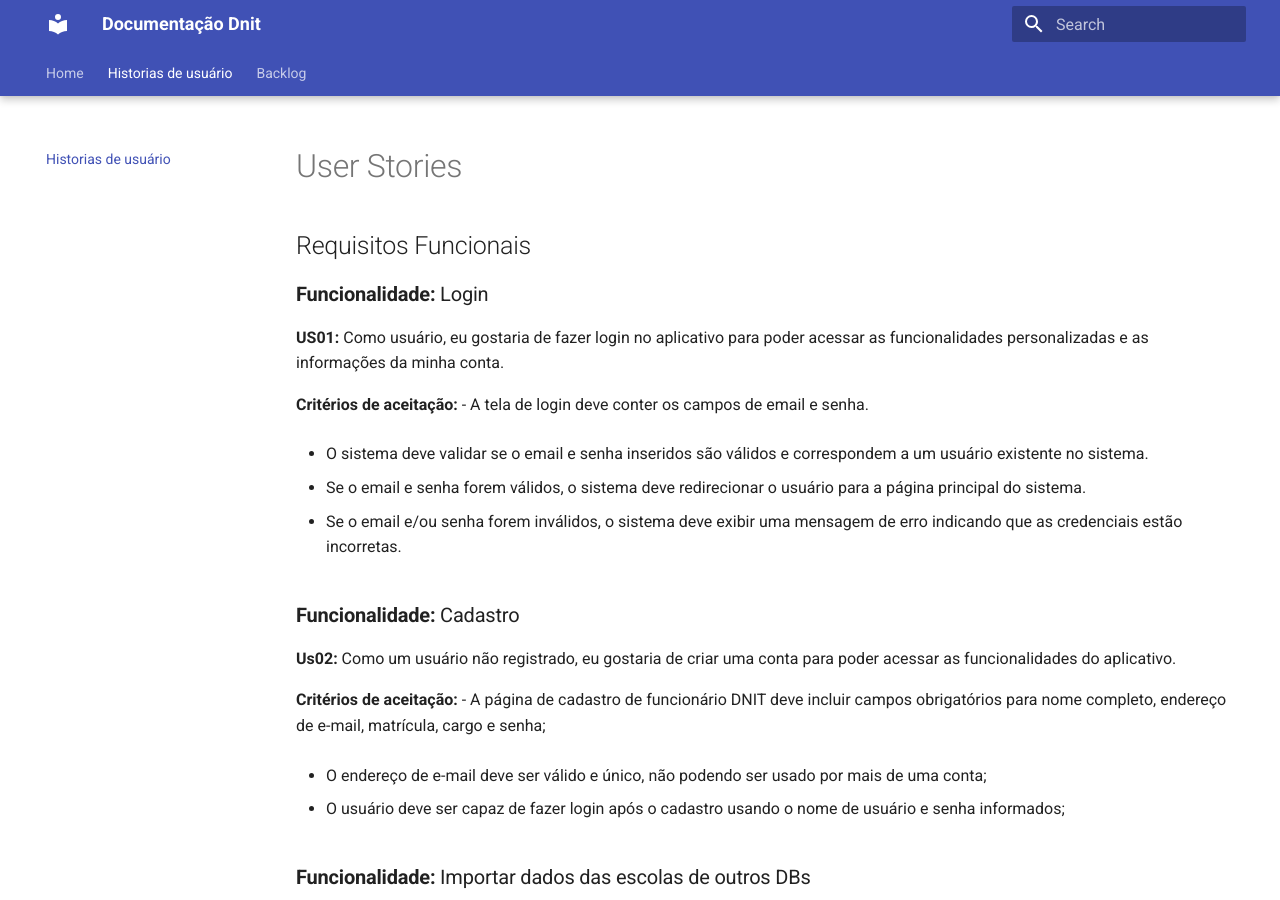
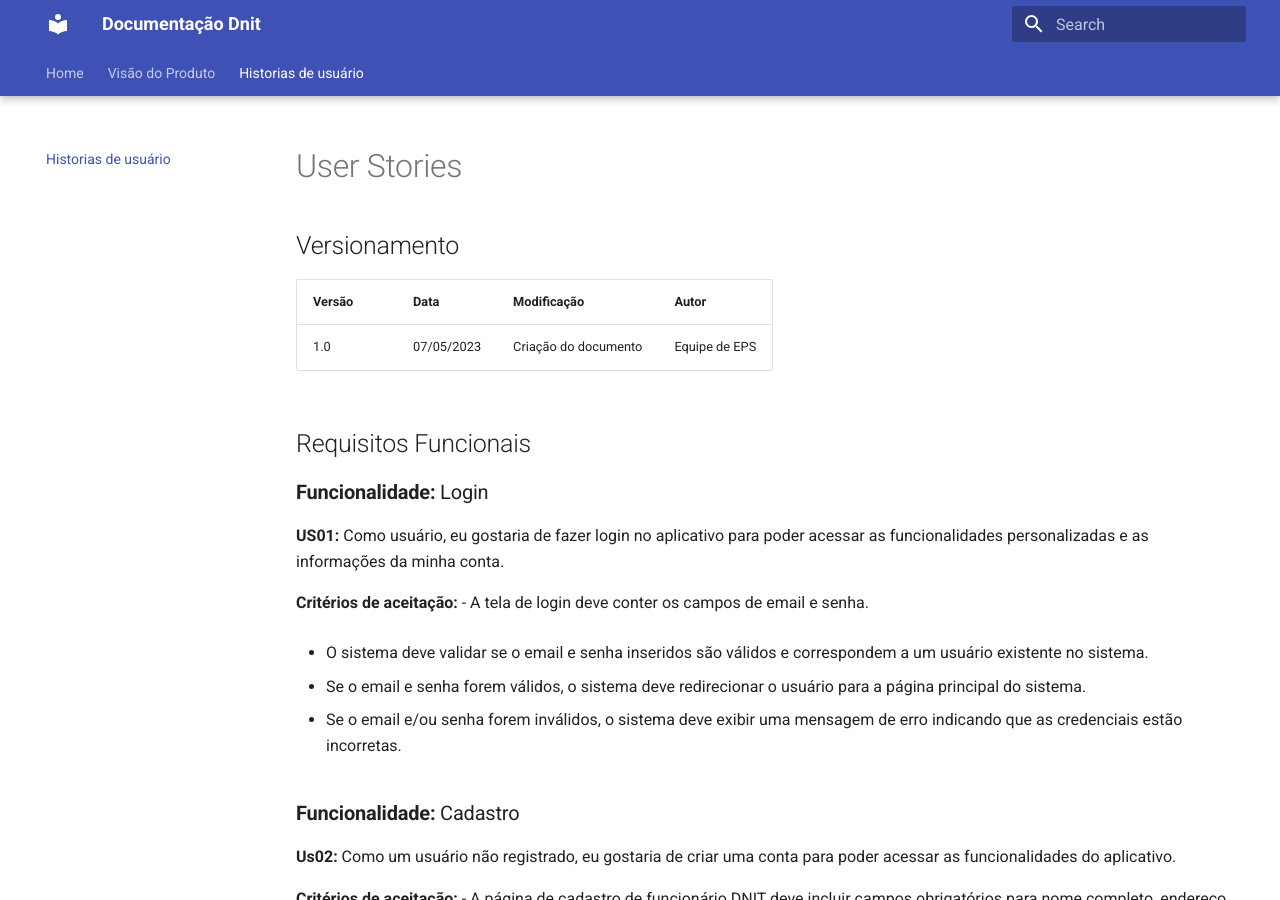
Before and after one commit to fga-eps-mds/2023-1-Dnit-DOC, an MkDocs documentation site: the page built from docs/docs/User Stories/userStories.md, in a window 1280 px wide and 900 px high. Built offline with MkDocs 1.6.1 and Material for MkDocs 9.7.7, drawn with Linux system fonts in a browser that asks for light colours; old or Windows-style settings are respelled for this version of MkDocs.

Commit message:
#6 adiciona visão do produto e versionamento de paginas

```diff
--- a/docs/docs/User Stories/userStories.md
+++ b/docs/docs/User Stories/userStories.md
@@ -3,6 +3,10 @@ hide:
   - toc
 ---
 # User Stories
+## Versionamento
+| Versão | Data | Modificação | Autor |
+|--|--|--|--|
+|1.0| 07/05/2023 | Criação do documento | Equipe de EPS |
 
 ## Requisitos Funcionais
 
--- a/docs/mkdocs.yml
+++ b/docs/mkdocs.yml
@@ -9,5 +9,6 @@ theme:
     primary: 'indigo'
 nav:
     - Home: index.md
+    - Visão do Produto: visaodoproduto.md
     - Historias de usuário: User Stories\userStories.md
-    - Backlog: Backlog\backlog.md
+    #- Backlog: Backlog\backlog.md
```
Also changed, not shown: docs/docs/visaodoproduto.md (added, +40 -0 lines), docs/assets/yan.jpeg (deleted), docs/docs/assets/visao.png (added).
